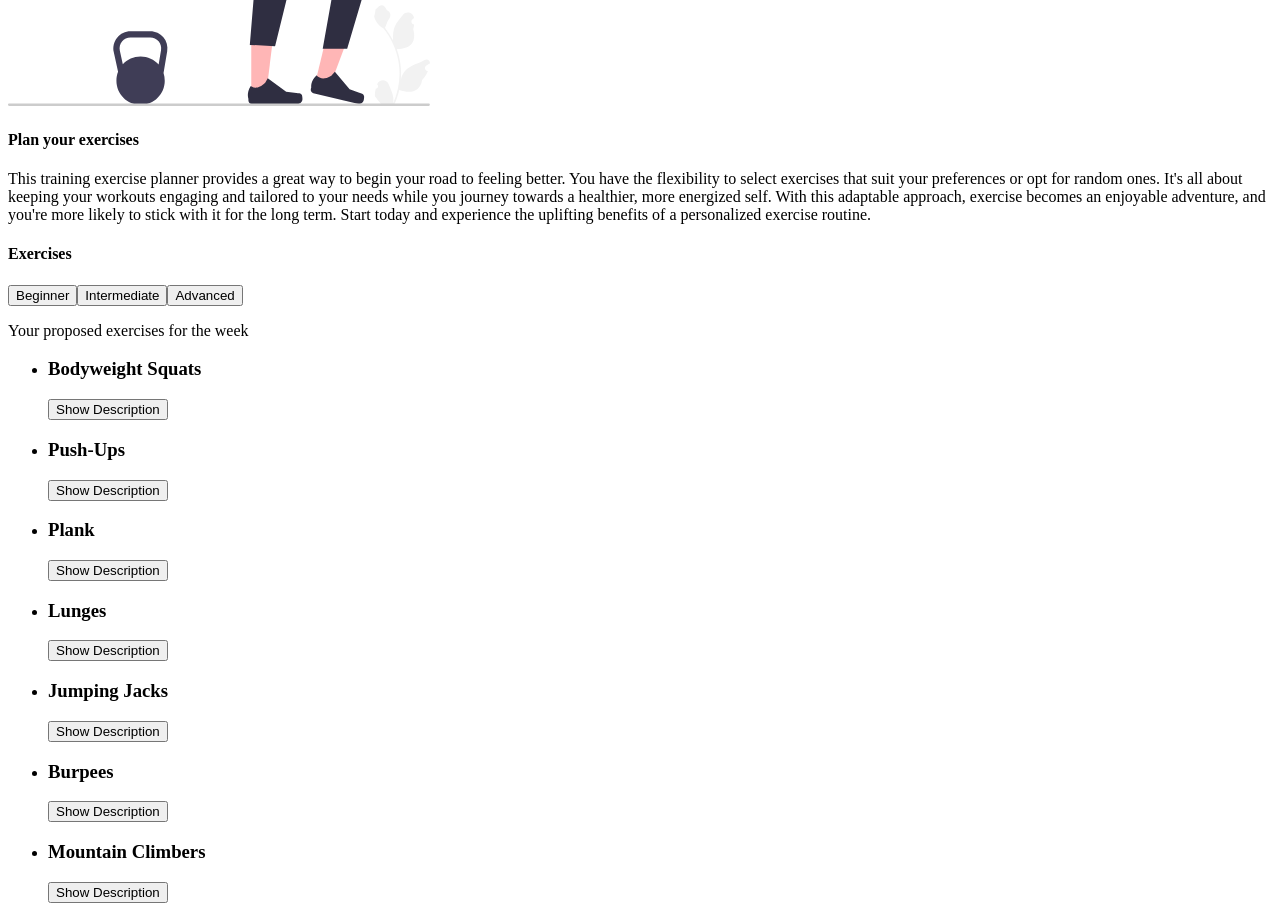
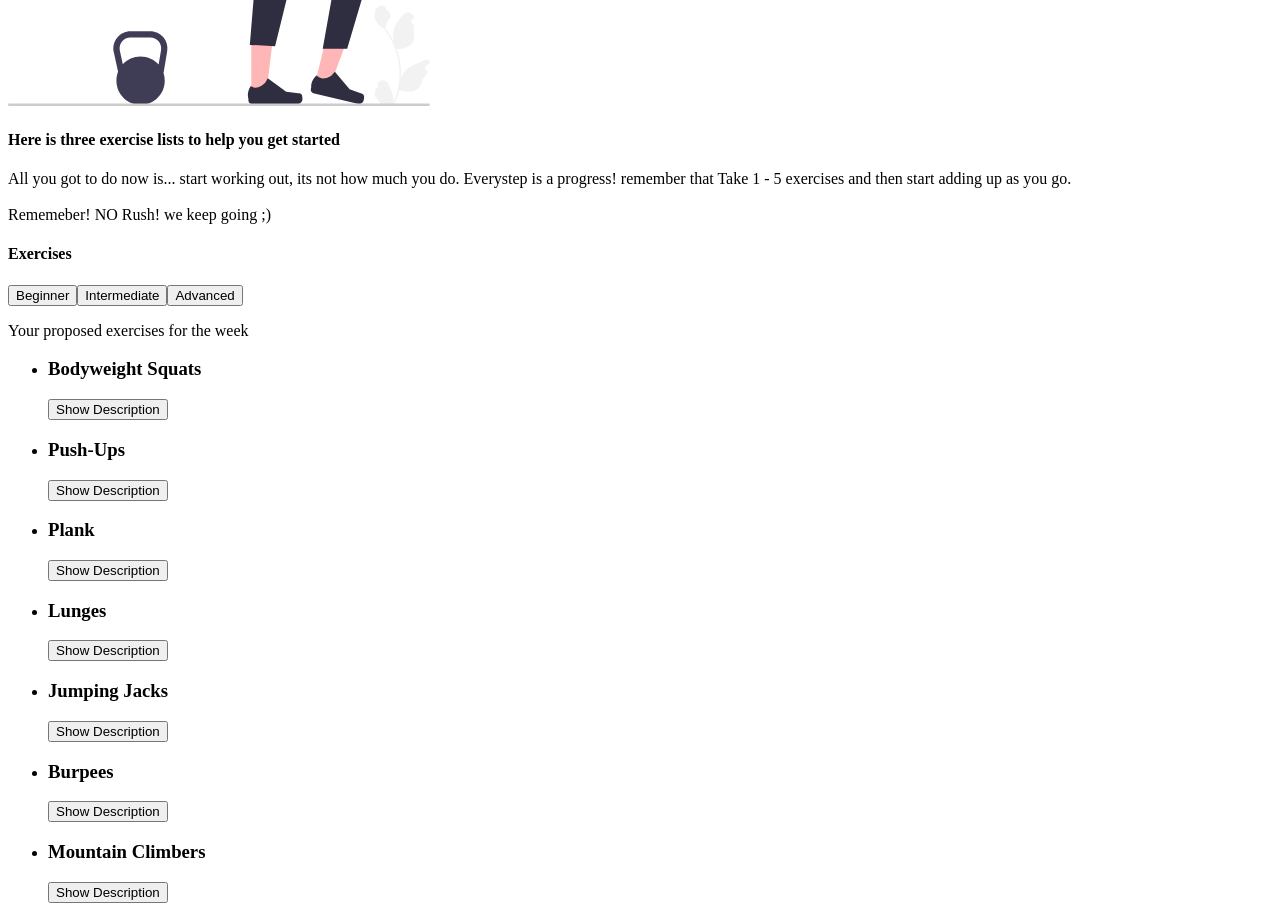
Before and after one commit to robonexx/hypeintohealth, a React (Vite) app: page / in a window 1280 px wide. Shown: the part 1420-2343 px from the top of the page. Built offline with nearby package versions, Linux system fonts and the light colour scheme; the HTML template or start-up script is replaced by a standard one.

Commit message:
will change some structure

```diff
--- a/src/components/exercisebanner/ExerciseBanner.tsx
+++ b/src/components/exercisebanner/ExerciseBanner.tsx
@@ -25,24 +25,21 @@ const ExerciseBanner: React.FC = () => {
           <img src={IMG} alt='Monitoring' />
         </div>
       </div>
-      <div className='flex flex-col-reverse md:flex-row items-center justify-between flex-wrap mb-40'>
+      <div className='flex flex-col-reverse md:flex-row items-center justify-between flex-wrap mb-20'>
         <div className='w-full md:w-2/6 p-8 md:p-4'>
           <img src={IMG2} alt='Monitoring' />
         </div>
         <div className='w-full md:w-1/2'>
           <h4 className='text-3xl text-gray-800 font-bold mb-3'>
-            Plan your exercises
+            Here is three exercise lists to help you get started
           </h4>
           <p className='text-gray-600 mb-8'>
-            This training exercise planner provides a great way to begin your
-            road to feeling better. You have the flexibility to select exercises
-            that suit your preferences or opt for random ones. It's all about
-            keeping your workouts engaging and tailored to your needs while you
-            journey towards a healthier, more energized self. With this
-            adaptable approach, exercise becomes an enjoyable adventure, and
-            you're more likely to stick with it for the long term. Start today
-            and experience the uplifting benefits of a personalized exercise
-            routine.
+            All you got to do now is... start working out, its not how much you
+            do. Everystep is a progress! remember that Take 1 - 5 exercises and
+            then start adding up as you go.
+            <br />
+            <br />
+            Rememeber! NO Rush! we keep going ;)
           </p>
         </div>
       </div>
```
